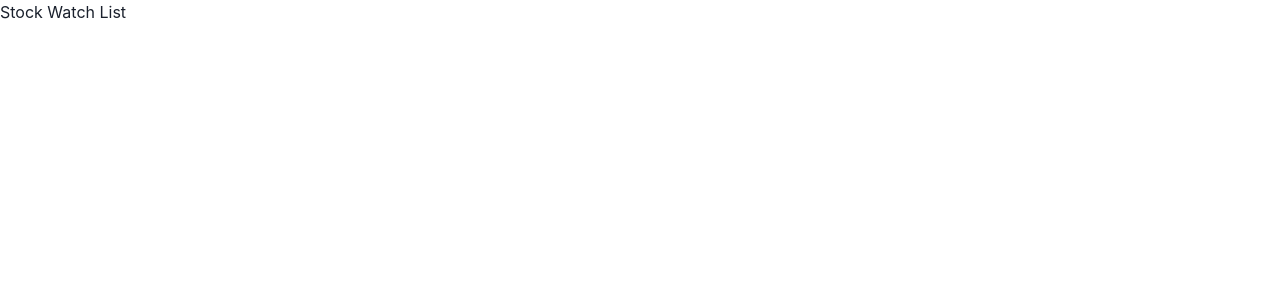
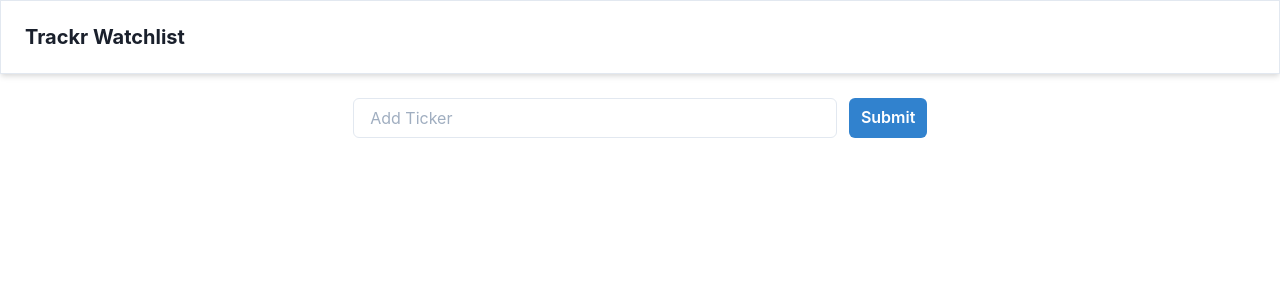
Before and after one commit to mazma1/stock-watch-list, a React (Create React App) app: page / in a window 1280 px wide. Shown: the top 300 px of the page. Built offline with nearby package versions, Linux system fonts and the light colour scheme; the HTML template or start-up script is replaced by a standard one.

Commit message:
feat (watchlist): add trackr watchlist input field

```diff
--- a/src/components/Watchlist.tsx
+++ b/src/components/Watchlist.tsx
@@ -1,7 +1,19 @@
 import React, { ReactElement } from 'react';
+import { Container, Box, Heading, Input, Button, HStack } from '@chakra-ui/react'
 
 const Watchlist = (): ReactElement => (
-  <h2>Stock Watch List</h2>
+  <>
+    <Box p={6} shadow='md' borderWidth='1px'>
+      <Heading fontSize='xl'>Trackr Watchlist</Heading>
+    </Box>
+
+    <Container>
+      <HStack spacing='12px' mt='24px'>
+        <Input placeholder='Add Ticker' />
+        <Button colorScheme='blue'>Submit</Button>
+      </HStack>
+    </Container>
+  </>
 );
 
 export default Watchlist;
```
